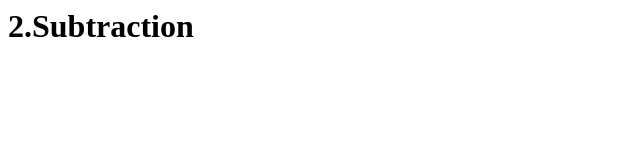
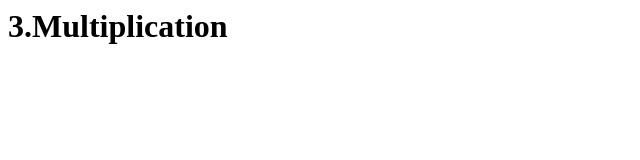
Before and after one commit to pavankumarm007/CommitAndMerge, a plain HTML site: page Index.html in a window 1280 px wide. Shown: the whole page, without its empty margins (0-640 px from the left). Drawn offline with Linux system fonts and the light colour scheme.

Commit message:
multiplication branch created

```diff
--- a/Index.html
+++ b/Index.html
@@ -1 +1 @@
-<h1>2.Subtraction</h1>
+<h1>3.Multiplication</h1>
```
Also changed, not shown: Multiplication.html (added, +1 -0 lines).
